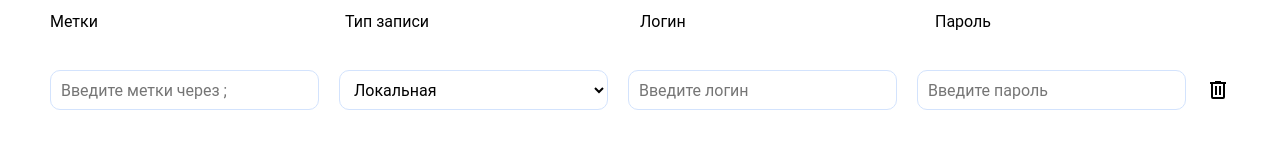
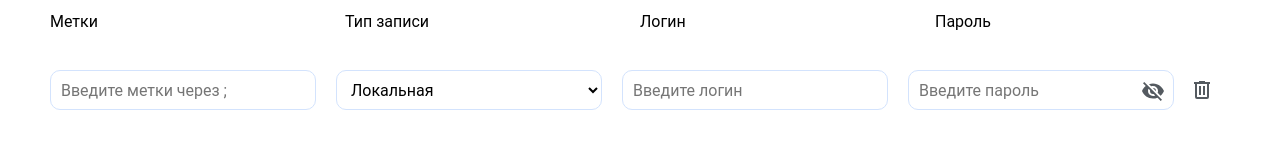
Before and after one commit to katerina-shche/accounts, a Vue app: page / in a window 1280 px wide. Both pictures are taken after a click on the button 340 px from the left and 75 px from the top of the page. Shown: the part 170-318 px from the top of the page. Built offline with nearby package versions, Linux system fonts and the light colour scheme.

Commit message:
feat: add password visibility toggle and improve inputLine layout with grid

```diff
--- a/src/components/inputLine.vue
+++ b/src/components/inputLine.vue
@@ -30,7 +30,7 @@
           @blur="accountValidation"
         />
         <input v-if="recordType === 'Локальная'"
-          type="password"
+          :type="showPassword ? 'text' : 'password'"
           v-model.trim="password"
           aria-labelledby="password-header"
           class="password-input"
@@ -40,13 +40,18 @@
           :required="recordType === 'Локальная'"
           @blur="accountValidation"
         />
-        <v-icon :icon='mdiTrashCanOutline' @click="() => accountsStore.deleteAccountById(id)"/>
+        <button v-if="recordType === 'Локальная'" @click="togglePasswordVisibility" type="button" class="toggle-btn">
+          <v-icon :icon="showPassword ? mdiEye : mdiEyeOff"/>
+        </button>
+        <button @click="() => accountsStore.deleteAccountById(id)" type="button" class="delete-btn">
+          <v-icon :icon='mdiTrashCanOutline' />
+        </button>
     </div>
 </template>
 
 <script setup lang="ts">
 /* global defineProps, defineEmits, PropType */
-import { mdiTrashCanOutline } from '@mdi/js';
+import { mdiTrashCanOutline, mdiEyeOff, mdiEye } from '@mdi/js';
 import { ref, PropType } from 'vue';
 import { useAccountsStore } from '@/stores/accountsStore'
 import Account from '@/types/Account';
@@ -64,6 +69,10 @@ const password = ref(props.account.password);
 const id = ref(props.account.id);
 const isLoginValid = ref(true);
 const isPasswordValid = ref(true);
+const showPassword = ref(false)
+const togglePasswordVisibility = () => {
+  showPassword.value = !showPassword.value
+}
 
 const accountsStore = useAccountsStore()
 
@@ -92,6 +101,8 @@ const accountValidation = () => {
       login: login.value,
       password: password.value
     })
+
+    console.log(accountsStore.accounts)
   }
 }
 
@@ -99,26 +110,70 @@ const accountValidation = () => {
 
 <style scoped>
 .input-line {
-  display: flex;
-  flex-flow: row nowrap;
+  position: relative;
+  display: grid;
   width: 100%;
   height: 40px;
   gap: 20px;
   margin: 20px 0;
-  align-items: center;
+  grid-template-columns: 1fr 1fr 1fr 1fr 36px;
+  align-items: stretch;
+  justify-items: stretch;
 }
 input, select {
   border-radius: 10px;
   border: 1px solid #d3e3fd;
-  height: 100%;
-  width: 25%;
+  height: 40px;
   appearance: auto;
   padding: 0 10px;
 }
-.stretch {
-  width: 50%;
+.marks-input {
+  grid-column-start: 1;
+  grid-column-end: 1;
+  width: 100%;
 }
+.record-type-input {
+  grid-column-start: 2;
+  grid-column-end: 2;
+  width: 100%;
+}
+.login-input {
+  grid-column-start: 3;
+  grid-column-end: 3;
+  width: 100%;
+}
+.password-input {
+  grid-column-start: 4;
+  grid-column-end: 4;
+  width: 100%;
+}
+
+input.login-input.stretch {
+  display: inline-block;
+  grid-column-start: 3;
+  grid-column-end: 5;
+  width: 100%;
+}
+
+.delete-btn {
+  grid-column-start: 5;
+  grid-column-end: 5;
+  width: 16px;
+  justify-self: start;
+  transform: translateX(-4px);
+}
+
+.toggle-btn {
+  position: absolute;
+  right: 65px;
+  top: 8px;
+}
+
 .invalid-input {
   border: 2px solid rgb(229, 81, 81);
 }
+.v-icon {
+  color: #545a60;
+  z-index: 1;
+}
 </style>
```
